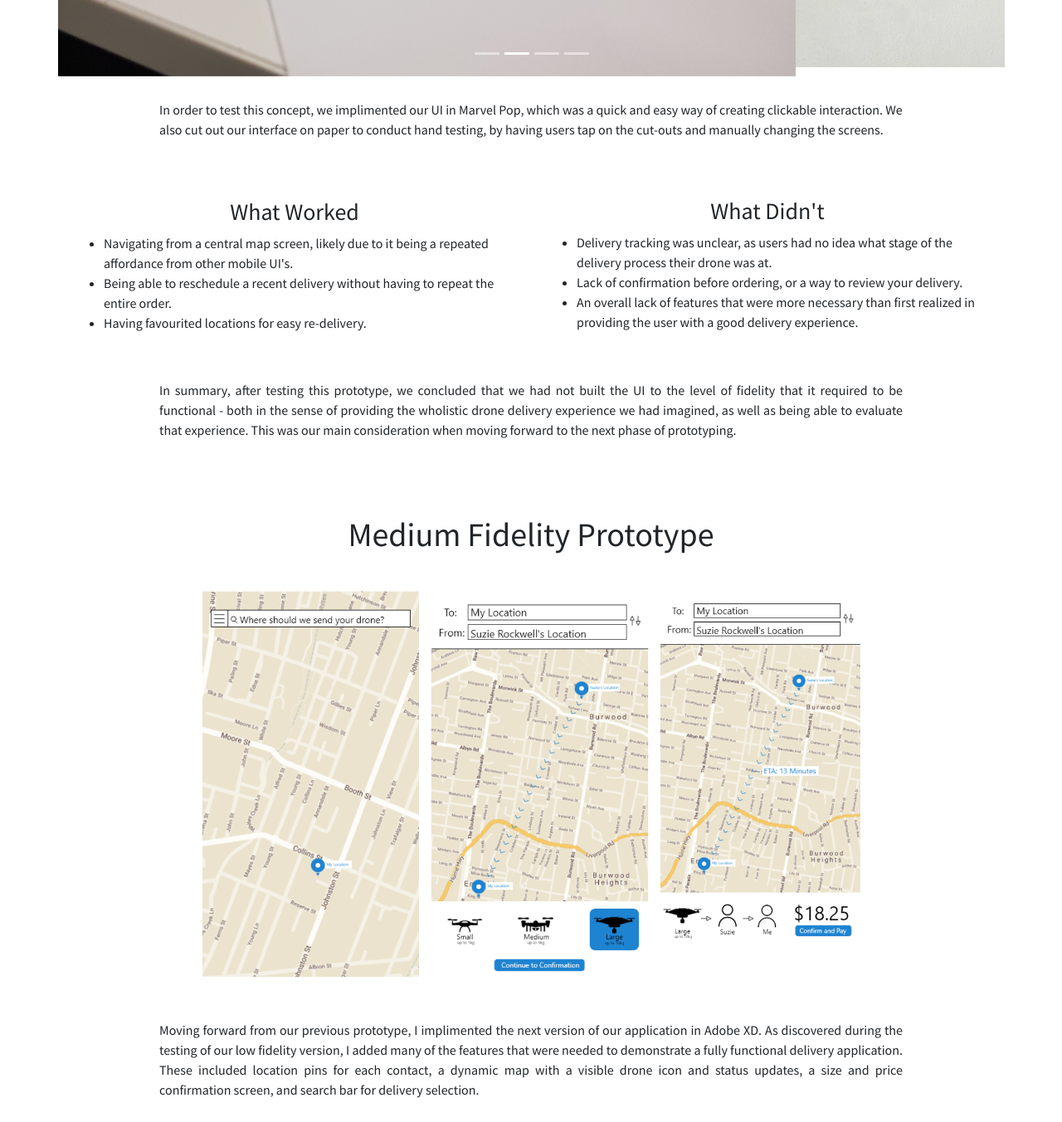
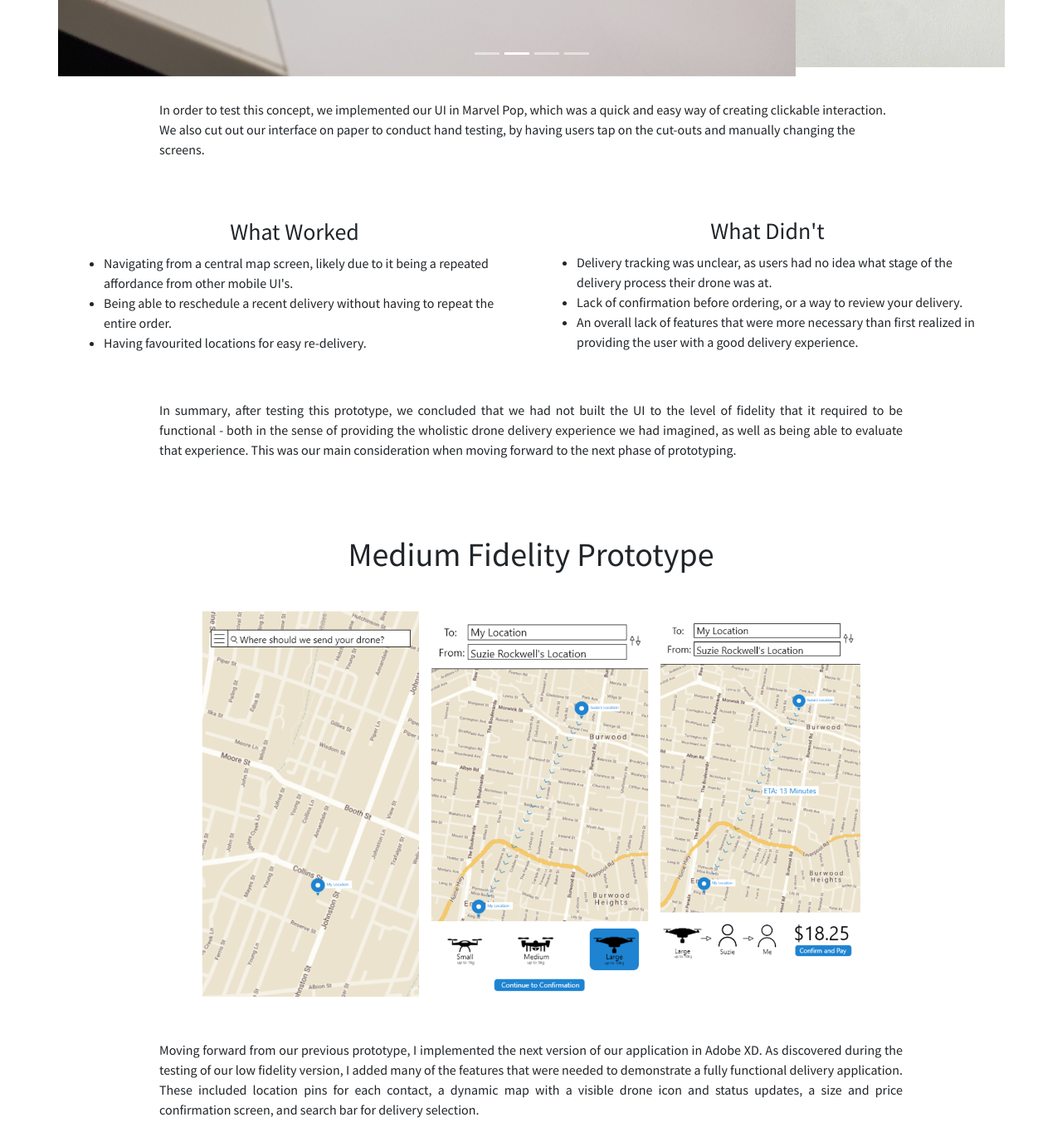
Before and after one commit to Official3173/official3173.portfolio, a plain HTML site: page index.html in a window 1280 px wide. Shown: the part 9980-11332 px from the top of the page at 83% size. Drawn offline with Linux system fonts and the light colour scheme.

Commit message:
minor typo fixes

```diff
--- a/index.html
+++ b/index.html
@@ -224,7 +224,7 @@
                 </div>
             </div>
         </div>
-        <p style="margin-right: 15%;margin-left: 15%;margin-top: 22px;margin-bottom: 70px;font-family: 'Source Sans Pro', sans-serif;">In order to test this concept, we implimented our UI in Marvel Pop, which was a quick and easy way of creating clickable interaction. We also cut out our interface on paper to conduct hand testing, by having users tap on the cut-outs and manually
+        <p style="margin-right: 15%;margin-left: 15%;margin-top: 22px;margin-bottom: 70px;font-family: 'Source Sans Pro', sans-serif;">In order to test this concept, we implemented our UI in Marvel Pop, which was a quick and easy way of creating clickable interaction. We also cut out our interface on paper to conduct hand testing, by having users tap on the cut-outs and manually
             changing the screens.</p>
     </div>
     <div>
@@ -254,7 +254,7 @@
     <div>
         <h1 class="text-center" style="font-family: 'Source Sans Pro', sans-serif;margin-top: 90px;">Medium Fidelity Prototype</h1>
         <div class="text-center"><img src="assets/img/Medium%20Fidelity%20Wireframes.png" style="width: 851px;margin-top: 29px;padding-left: 20px;margin-left: -22px;"></div>
-        <p class="text-justify" style="margin-right: 15%;margin-top: 40px;margin-left: 15%;font-family: 'Source Sans Pro', sans-serif;margin-bottom: 40px;">Moving forward from our previous prototype, I implimented the next version of our application in Adobe XD. As discovered during the testing of our low fidelity version, I added many of the features that were needed to demonstrate a fully functional
+        <p class="text-justify" style="margin-right: 15%;margin-top: 40px;margin-left: 15%;font-family: 'Source Sans Pro', sans-serif;margin-bottom: 40px;">Moving forward from our previous prototype, I implemented the next version of our application in Adobe XD. As discovered during the testing of our low fidelity version, I added many of the features that were needed to demonstrate a fully functional
             delivery application. These included location pins for each contact, a dynamic map with a visible drone icon and status updates, a size and price confirmation screen, and search bar for delivery selection.</p>
     </div>
     <div>
```
